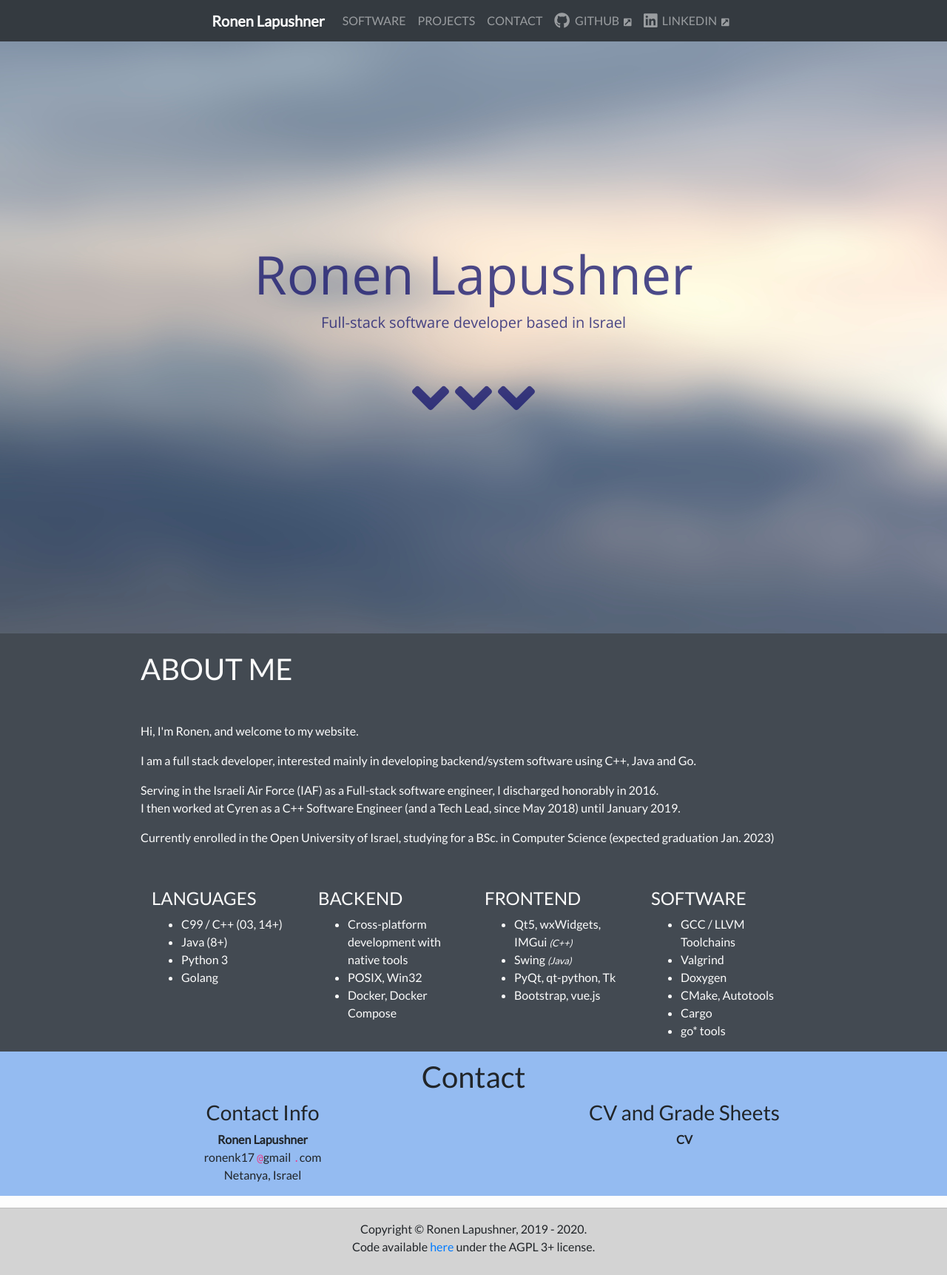
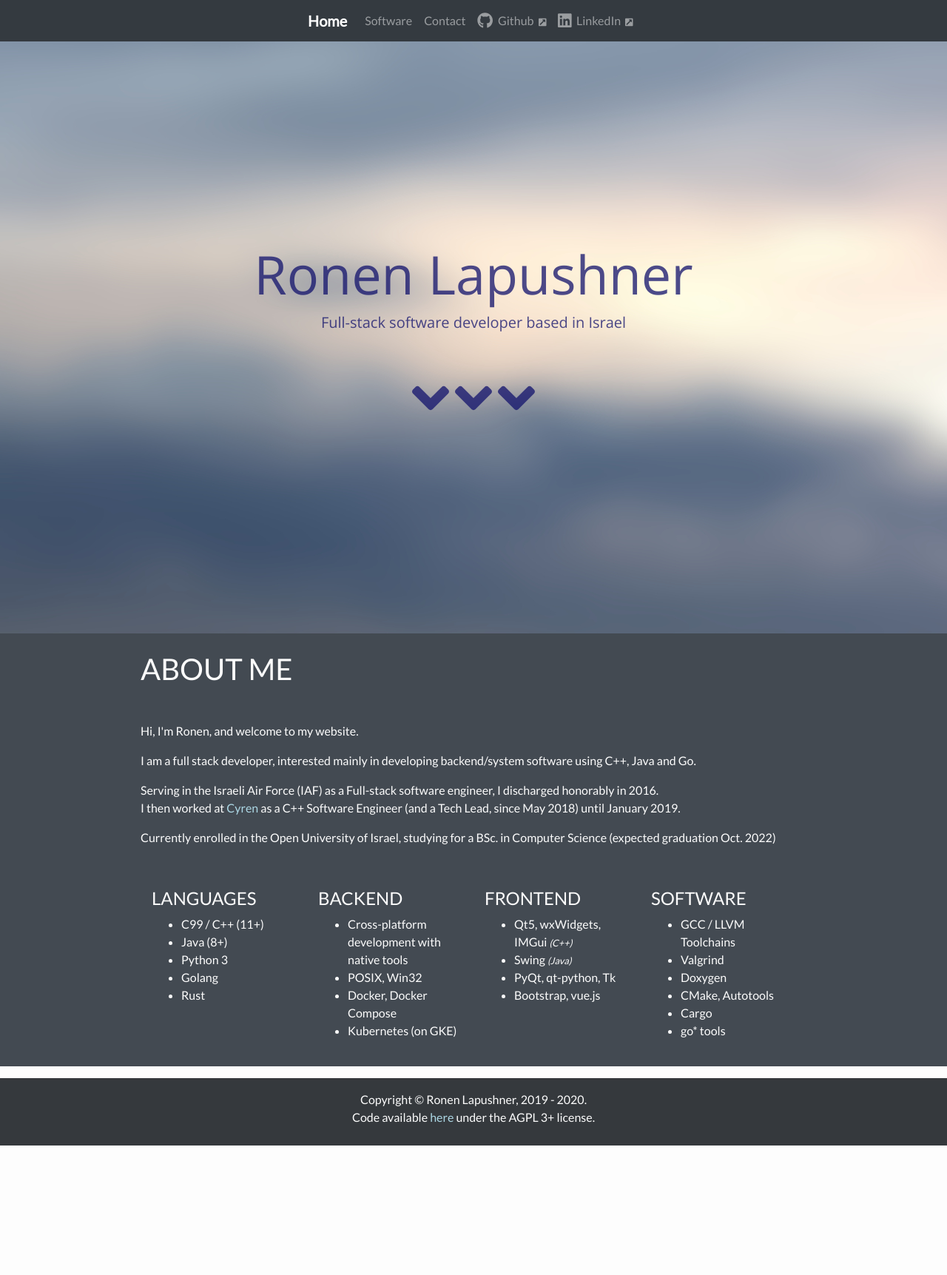
Before and after one commit to ronen25/ronen.xyz, a Vue app in the folder website/: page / in a window 1280 px wide. Shown: the whole page at 74% size. After the commit the page ends 1548 px from the top, so only its background shows below. Built offline with nearby package versions, Linux system fonts and the light colour scheme; no server answers.

Commit message:
Minor design changes

```diff
--- a/website/src/App.vue
+++ b/website/src/App.vue
@@ -3,8 +3,6 @@
     <!-- Navbar + Router stuff -->
     <Navbar />
     <router-view />
-
-    <Contact />
     <Footer />
   </div>
 </template>
--- a/website/src/components/Body.vue
+++ b/website/src/components/Body.vue
@@ -9,10 +9,10 @@
 
       <p>
         Serving in the Israeli Air Force (IAF) as a Full-stack software engineer, I discharged honorably in 2016.
-        <br />I then worked at Cyren as a C++ Software Engineer (and a Tech Lead, since May 2018) until January 2019.
+        <br />I then worked at <a target="_blank" href="http://www.cyren.com">Cyren</a> as a C++ Software Engineer (and a Tech Lead, since May 2018) until January 2019.
       </p>
 
-      <p>Currently enrolled in the Open University of Israel, studying for a BSc. in Computer Science (expected graduation Jan. 2023)</p>
+      <p>Currently enrolled in the Open University of Israel, studying for a BSc. in Computer Science (expected graduation Oct. 2022)</p>
 
       <!-- Skills -->
       <b-container fluid style="padding-top: 40px;">
@@ -21,10 +21,11 @@
           <b-col md>
             <h4>Languages</h4>
             <ul>
-              <li>C99 / C++ (03, 14+)</li>
+              <li>C99 / C++ (11+)</li>
               <li>Java (8+)</li>
               <li>Python 3</li>
               <li>Golang</li>
+              <li>Rust</li>
             </ul>
           </b-col>
 
@@ -35,6 +36,7 @@
               <li>Cross-platform development with native tools</li>
               <li>POSIX, Win32</li>
               <li>Docker, Docker Compose</li>
+              <li>Kubernetes (on GKE)</li>
             </ul>
           </b-col>
 
@@ -94,6 +96,7 @@ h4 {
 
 #aboutme {
   background-color: #434a52;
+  padding-bottom: 20px;
 }
 
 .padded {
@@ -106,6 +109,10 @@ h4 {
   color: rgb(252, 252, 252);
 }
 
+a {
+  color: lightblue;
+}
+
 @media only screen and (max-width: 900px) {
   .padded {
     padding-right: 5px !important;
--- a/website/src/components/Footer.vue
+++ b/website/src/components/Footer.vue
@@ -21,8 +21,15 @@ export default {
 <style scoped>
 #footer {
   min-width: 100%;
-  background-color: lightgray;
+  background-color: #35393d;
+  color: rgb(252, 252, 252);
+  margin-bottom: 0px;
+  margin-top: 0px;
   padding-bottom: 10px;
-  margin-bottom: 0px;
 }
+
+a {
+  color: lightblue;
+}
+
 </style>
--- a/website/src/components/Navbar.vue
+++ b/website/src/components/Navbar.vue
@@ -14,22 +14,17 @@
         <b-navbar-nav align="center" class="mx-auto">
           <!-- About -->
           <b-navbar-brand to="/" type="light">
-            <b>Ronen Lapushner</b>
+            <b>Home</b>
           </b-navbar-brand>
 
-          <!-- Skills -->
+          <!-- Projects -->
           <b-nav-item to="software">
-            SOFTWARE
-          </b-nav-item>
-
-          <!-- Projects -->
-          <b-nav-item to="projects">
-            PROJECTS
+            Software
           </b-nav-item>
 
           <!-- Contact -->
           <b-nav-item to="contact">
-            CONTACT
+            Contact
           </b-nav-item>
 
           <!-- Github Link -->
@@ -45,7 +40,7 @@
                 size="lg"
               ></font-awesome-icon>
               <span class="d-sm-inline d-md-none d-lg-none d-xl-inline">
-                &nbsp;GITHUB&nbsp;
+                &nbsp;Github&nbsp;
               </span>
               <span>
                 <font-awesome-icon
@@ -69,7 +64,7 @@
                 size="lg"
               ></font-awesome-icon>
               <span class="d-sm-inline d-md-none d-lg-none d-xl-inline">
-                &nbsp;LINKEDIN&nbsp;
+                &nbsp;LinkedIn&nbsp;
               </span>
               <span>
                 <font-awesome-icon
@@ -89,3 +84,9 @@ export default {
     name: "Navbar",
 }
 </script>
+
+<style scoped>
+b-nav-item {
+  text-transform: capitalize;
+}
+</style>
```
